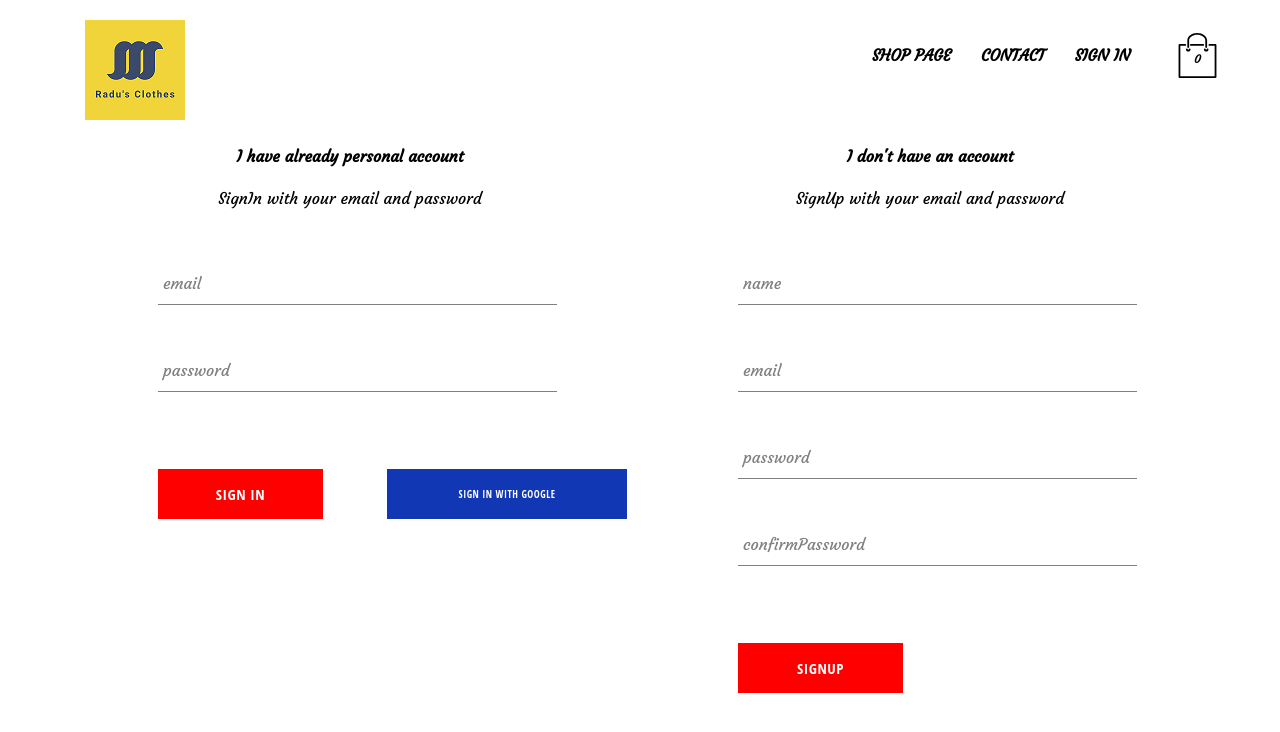
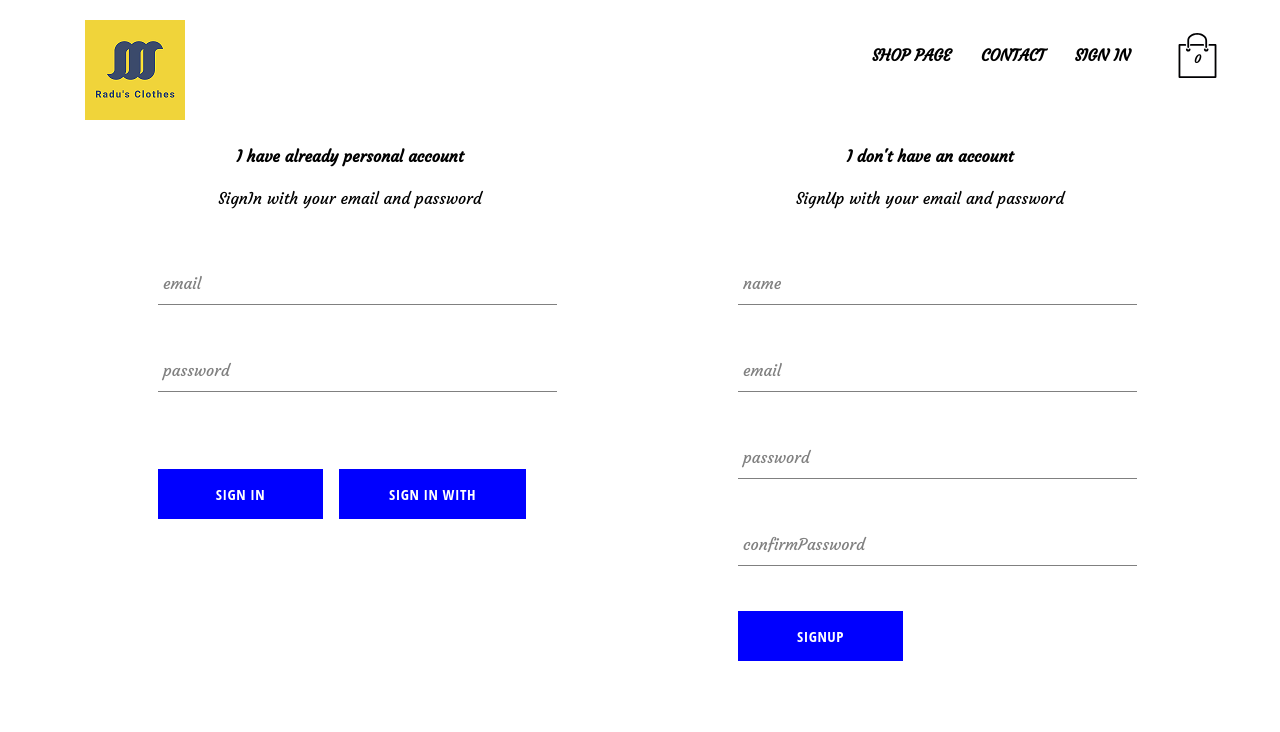
Before and after one commit to stanciuradu/radu-s-shopping-platform-advance, a React (Create React App) app: page /sign_in in a window 1280 px wide. Shown: the top 732 px of the page. Built offline with nearby package versions, Linux system fonts and the light colour scheme; no server answers.

Commit message:
Add Style-compnents in Register and SignIn components

```diff
--- a/src/components/ButtonSubmit/ButtonSubmit.jsx
+++ b/src/components/ButtonSubmit/ButtonSubmit.jsx
@@ -1,6 +1,5 @@
 // ButtonSubmit este o componenta simpla reutilizabilă
 import React from "react";
-// import "../../components/ButtonSubmit/ButtonSubmit.scss";
 import { ButtonSubmitContainer } from "./ButtonSubmitStyles";
 function ButtonSubmit(props) {
   const { children, ...otherProps } = props;
--- a/src/components/ButtonSubmit/ButtonSubmitStyles.jsx
+++ b/src/components/ButtonSubmit/ButtonSubmitStyles.jsx
@@ -16,7 +16,7 @@ export const ButtonSubmitContainer = styled.button`
   line-height: 50px;
   padding: 0 35px 0 35px;
   font-size: 15px;
-  background-color: red;
+  background-color: blue;
   color: white;
   text-transform: uppercase;
   font-family: "Open Sans Condensed";
@@ -26,6 +26,7 @@ export const ButtonSubmitContainer = styled.button`
   display: flex;
   justify-content: center;
   margin-top: 2rem;
+  margin-right: 1rem;
   ${getButtonStyles}
   .link {
     text-decoration: none;
--- a/src/components/Register.jsx
+++ b/src/components/Register/Register.jsx
@@ -1,6 +1,7 @@
 import React, { useState } from "react";
-import FormInput from "../components/FormInput/FormInput";
-import ButtonSubmit from "../components/ButtonSubmit/ButtonSubmit";
+import FormInput from "../FormInput/FormInput";
+import ButtonSubmit from "../ButtonSubmit/ButtonSubmit";
+import { SignInContainer, SignInDetailsContainer} from "./RegisterStyles";
 
 function Register() {
   // const [userDetails, setUserDetails] =useState({name:"", email:"", password:"", confirmPassword:""})
@@ -17,11 +18,11 @@ function Register() {
     setConfirmPassword("");
   }
   return (
-    <div className="sign-in">
-      <div className="sign-in-details">
+    <SignInContainer>
+      <SignInDetailsContainer>
         <h4>I don't have an account</h4>
         <span>SignUp with your email and password</span>
-      </div>
+      </SignInDetailsContainer>
       <form onSubmit={(event) => handleSubmitForm(event)}>
         <FormInput
           type="text"
@@ -55,7 +56,7 @@ function Register() {
           <ButtonSubmit type="submit">SignUp</ButtonSubmit>
         </div>
       </form>
-    </div>
+    </SignInContainer>
   );
 }
 
--- /dev/null
+++ b/src/components/Register/RegisterStyles.jsx
@@ -0,0 +1,18 @@
+import styled from "styled-components";
+
+export const SignInContainer = styled.div`
+  width: 30vw;
+  display: flex;
+  flex-direction: column;
+`;
+
+export const SignInDetailsContainer = styled.div`
+  display: flex;
+  flex-direction: column;
+  align-items: center;
+  margin: 10px 0px;
+`;
+
+export const ButtonSubmitStyles = styled.div`
+  display: flex;
+`;
--- a/src/components/SignIn/SignIn.jsx
+++ b/src/components/SignIn/SignIn.jsx
@@ -1,12 +1,14 @@
 import React, { useState } from "react";
-import "../SignIn/SignIn.scss";
 import FormInput from "../FormInput/FormInput";
 import ButtonSubmit from "../ButtonSubmit/ButtonSubmit";
 // import functia de autentificare cu Google
 import { signInWithGoogle } from "../../apis/firebase";
 import { useHistory } from "react-router";
+import { SignInContainer, SignInDetailsContainer, ButtonSubmitStyles} from "./SignInStyles";
 function SignIn() {
   let history = useHistory();
+
+  // initial state-ul pentru emai si password este gol
   const [email, setEmail] = useState("");
   const [password, setPassword] = useState("");
 
@@ -26,11 +28,11 @@ function SignIn() {
   }
   return (
     <div>
-      <div className="sign-in">
-        <div className="sign-in-details">
+      <SignInContainer>
+        <SignInDetailsContainer>
           <h4>I have already personal account</h4>
           <span>SignIn with your email and password</span>
-        </div>
+        </SignInDetailsContainer>
         <form onSubmit={(event) => handleSubmit(event)}>
           {/* actuaziez inputului cu, componenta FormInput care are style-ul pregatit */}
           <FormInput
@@ -50,7 +52,7 @@ function SignIn() {
             handleChange={(event) => setPassword(event.target.value)}
             require
           />
-          <div className="button-submit">
+          <ButtonSubmitStyles>
             <ButtonSubmit type="submit">Sign In</ButtonSubmit>
             {/* atasez la butonul de submit eventul onClick cu functia importata */}
             <ButtonSubmit
@@ -59,9 +61,9 @@ function SignIn() {
             >
               Sign In with Google
             </ButtonSubmit>
-          </div>
+          </ButtonSubmitStyles>
         </form>
-      </div>
+      </SignInContainer>
     </div>
   );
 }
--- a/src/components/SignIn/SignIn.scss
+++ /dev/null
@@ -1,35 +0,0 @@
-.sign-in {
-  width: 30vw;
-  display: flex;
-  flex-direction: column;
-  .sign-in-details {
-    display: flex;
-    flex-direction: column;
-    align-items: center;
-    margin: 10px 0px;
-  }
-  .button-submit {
-    display: flex;
-  }
-  .sign-in-with-google {
-    width: 15rem;
-    height: 50px;
-    letter-spacing: 0.5px;
-    line-height: 50px;
-    padding: 0 35px 0 35px;
-    font-size: 10px;
-    background-color: rgb(17, 55, 180);
-    color: white;
-    text-transform: uppercase;
-    font-family: "Open Sans Condensed";
-    font-weight: bolder;
-    border: none;
-    cursor: pointer;
-    margin-left: 4rem;
-  }
-  .sign-in-with-google:hover {
-    background-color: white;
-    color: black;
-    border: 1px solid black;
-  }
-}
--- /dev/null
+++ b/src/components/SignIn/SignInStyles.jsx
@@ -0,0 +1,18 @@
+import styled from "styled-components";
+
+export const SignInContainer = styled.div`
+  width: 30vw;
+  display: flex;
+  flex-direction: column;
+`;
+
+export const SignInDetailsContainer = styled.div`
+  display: flex;
+  flex-direction: column;
+  align-items: center;
+  margin: 10px 0px;
+`;
+
+export const ButtonSubmitStyles = styled.div`
+  display: flex;
+`;
--- a/src/pages/SignInAndSignUp/SignInAndSignUp.jsx
+++ b/src/pages/SignInAndSignUp/SignInAndSignUp.jsx
@@ -1,7 +1,7 @@
 import React from "react";
 // import "../SignInAndSignUp/SignInAndSignUp.scss";
 import SignIn from "../../components/SignIn/SignIn";
-import Register from "../../components/Register";
+import Register from "../../components/Register/Register";
 import { SignInAndSignUpContainer } from "./SignInAndSignUpStyles";
 
 function SignInAndSignUp() {
```
